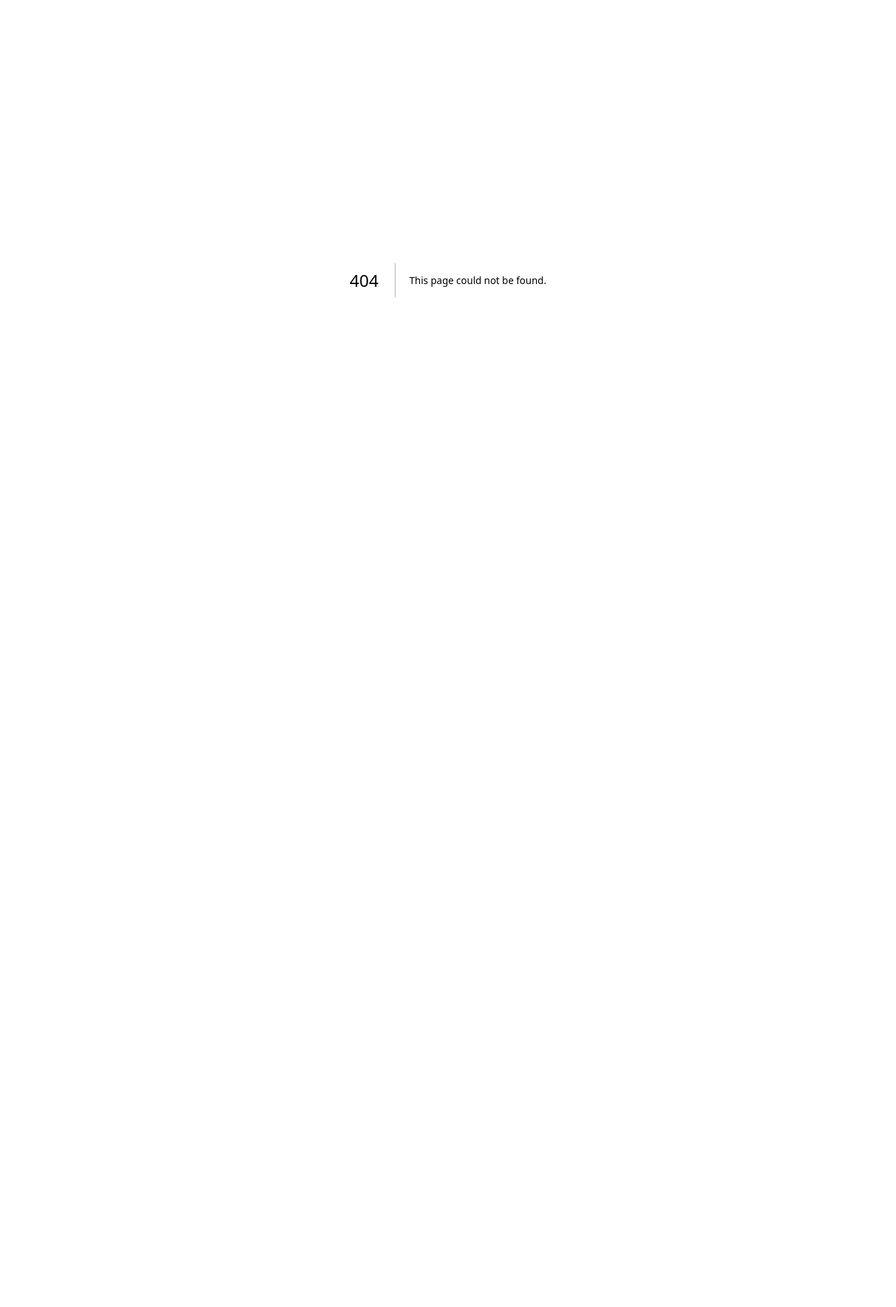
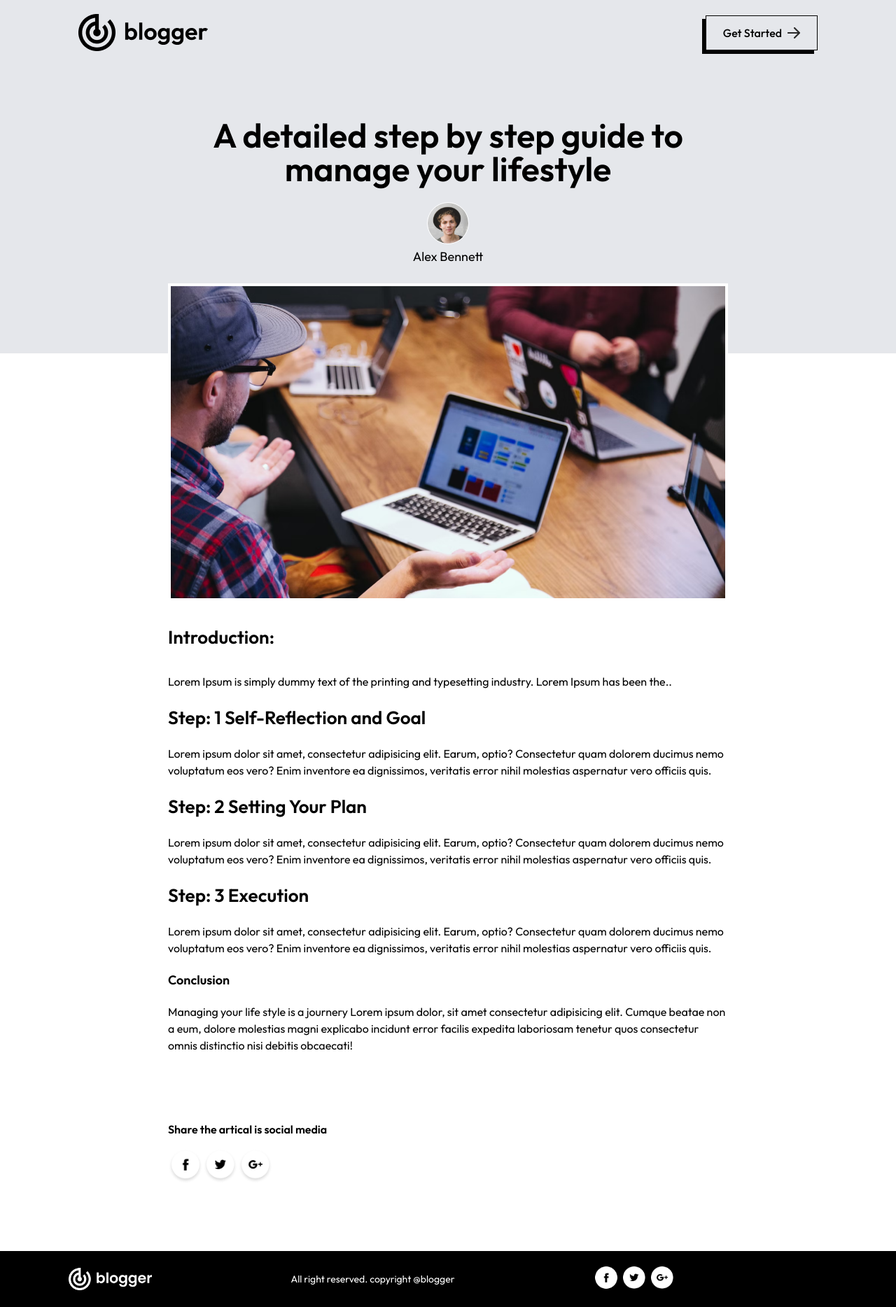
Before and after one commit to abhaykrgupta/Blog--App, a Next.js app: page /blogs/1 in a window 1280 px wide. Before the commit this address had no page. Shown: the whole page at 70% size. Before the commit the page ends 800 px from the top, so only its background shows below. Built offline with nearby package versions, Linux system fonts and the light colour scheme.

Commit message:
frontend completed

```diff
--- /dev/null
+++ b/app/blogs/[id]/page.jsx
@@ -0,0 +1,122 @@
+"use client";
+
+import { assets, blog_data } from "@/Assets/assets";
+import Footer from "@/components/Footer";
+import Image from "next/image";
+import Link from "next/link";
+import React, { useState, useEffect } from "react";
+
+const Page = ({ params }) => {
+  const [data, setData] = useState(null);
+
+  const fetchBlogData = () => {
+    for (let i = 0; i < blog_data.length; i++) {
+      if (Number(params.id) === blog_data[i].id) {
+        setData(blog_data[i]);
+        console.log(blog_data[i]);
+        break;
+      }
+    }
+  };
+
+  useEffect(() => {
+    fetchBlogData();
+  }, []);
+
+  return data ? (
+    <>
+<div className="bg-gray-200 py-5 px-4 md:px-12 lg:px-28">
+        <div className="flex justify-between items-center">
+          <Link href="/">
+          <Image
+            src={assets.logo}
+            width={180}
+            alt=""
+            className="w-[130px] sm:w-auto"
+          />
+          </Link>
+          <button className="flex items-center gap-2 font-medium py-1 px-3 sm:py-3 sm:px-6 border border-solid border-black shadow-[-5px_5px_0px_#000000] hover:bg-black hover:text-white transition-all duration-300">
+            Get Started <Image src={assets.arrow} alt="" />{" "}
+          </button>
+        </div>
+
+        {/* Centering the blog post title and author */}
+        <div className="text-center my-24 max-w-[700px] mx-auto">
+          <h1 className="text-2xl sm:text-5xl font-semibold mx-auto">
+            {data.title}
+          </h1>
+          <Image
+            className="mx-auto mt-6 border border-white rounded-full"
+            src={data.author_img}
+            width={60}
+            height={60}
+            alt=""
+          />
+          <p className="mt-1 pb-2 text-lg">
+            {data.author}
+          </p>
+        </div>
+      </div>
+
+      <div className="mx-5 max-w-[800px] md:mx-auto mt-[-100px] mb-10">
+        <Image
+          className="border-4 border-white mx-auto"
+          src={data.image}
+          width={1200}
+          height={60}
+          alt=""
+        />
+        <h1 className="my-8 text-[26px] font-semibold ">Introduction:</h1>
+        <p className="text-left">{data.description}</p>
+
+        <h3 className="my-5 text-[26px] font-semibold ">
+          Step: 1 Self-Reflection and Goal
+        </h3>
+        <p className="my-3 text-left">
+          Lorem ipsum dolor sit amet, consectetur adipisicing elit. Earum,
+          optio? Consectetur quam dolorem ducimus nemo voluptatum eos vero? Enim
+          inventore ea dignissimos, veritatis error nihil molestias aspernatur
+          vero officiis quis.
+        </p>
+
+        <h3 className="my-5 text-[26px] font-semibold ">
+          Step: 2 Setting Your Plan
+        </h3>
+        <p className="my-3 text-left">
+          Lorem ipsum dolor sit amet, consectetur adipisicing elit. Earum,
+          optio? Consectetur quam dolorem ducimus nemo voluptatum eos vero? Enim
+          inventore ea dignissimos, veritatis error nihil molestias aspernatur
+          vero officiis quis.
+        </p>
+
+        <h3 className="my-5 text-[26px] font-semibold ">Step: 3 Execution</h3>
+        <p className="my-3 text-left">
+          Lorem ipsum dolor sit amet, consectetur adipisicing elit. Earum,
+          optio? Consectetur quam dolorem ducimus nemo voluptatum eos vero? Enim
+          inventore ea dignissimos, veritatis error nihil molestias aspernatur
+          vero officiis quis.
+        </p>
+        <h3 className="my-5 text-[18px] font-semibold">Conclusion</h3>
+        <p className="my-3">
+          Managing your life style is a journery Lorem ipsum dolor, sit amet
+          consectetur adipisicing elit. Cumque beatae non a eum, dolore
+          molestias magni explicabo incidunt error facilis expedita laboriosam
+          tenetur quos consectetur omnis distinctio nisi debitis obcaecati!
+        </p>
+        <div className="my-24">
+          <p className='text-black font-semibold my-4'>Share the artical is social media</p>
+         <div className="flex">
+         <Image src={assets.facebook_icon} width={50} alt=""/>
+         <Image src={assets. twitter_icon} width={50} alt=""/>
+         <Image src={assets. googleplus_icon} width={50} alt=""/>
+         </div>
+        </div>
+      </div>
+      <Footer/>
+    </>
+  ) : (
+    <></>
+  );
+};
+
+export default Page;
--- a/components/BlogList.jsx
+++ b/components/BlogList.jsx
@@ -14,7 +14,7 @@ const BlogList = () => {
       </div>
       <div className='flex flex-wrap justify-around gap-1 gap-y-10 mb-10 xl:mx-24'>
           {blog_data.filter((item)=> menu==='All'?true:item.category===menu).map((item,index)=>{
-            return <Blogitem key={index} image={item.image} title={item.title} description={item.description} category={item.category}/>
+            return <Blogitem key={index} id={item.id} image={item.image} title={item.title} description={item.description} category={item.category}/>
           })}
       </div>
     </div>
--- a/components/Blogitem.jsx
+++ b/components/Blogitem.jsx
@@ -1,21 +1,35 @@
-import { assets, blog_data } from '@/Assets/assets'
-import Image from 'next/image'
-import React from 'react'
+import { assets, blog_data } from "@/Assets/assets";
+import Image from "next/image";
+import React from "react";
+import Link from "next/link";
+const Blogitem = ({ title, description, category, image, id }) => {
+  return (
+    <div className="max-w-[330px] sm:max-w-[300px] bg-white border border-black hover:shadow-[-5px_5px_0px_#000000]">
+      <Link href={`/blogs/${id}`}>
+        <Image
+          src={image}
+          alt=""
+          width={400}
+          height={400}
+          className="border border-black "
+        />
+      </Link>
+      <p className="ml-5 mt-5 px-1 inline-block bg-black text-white text-sm">
+        {category}
+      </p>
+      <div className="p-5 ">
+        <h5 className="mb-2 text-lg font-medium tracking-tight text-gray-900">
+          {title}
+        </h5>
+        <p className="mb-3 text-sm tracking-tight text-gray-700">
+          {description}
+        </p>
+        <Link href={`/blogs/${id}`} className="inline-flex items-center py-2 font-semibold text-center">
+          Read more <Image src={assets.arrow} className="ml-2" width={12} />
+        </Link>
+      </div>
+    </div>
+  );
+};
 
-const Blogitem = ({title, description, category, image}) => {
-    return (
-        <div className='max-w-[330px] sm:max-w-[300px] bg-white border border-black hover:shadow-[-5px_5px_0px_#000000]' >
-            <Image src={image} alt='' width={400} height={400} className='border border-black ' />
-            <p className='ml-5 mt-5 px-1 inline-block bg-black text-white text-sm'>{category}</p>
-            <div className='p-5 '>
-                <h5 className='mb-2 text-lg font-medium tracking-tight text-gray-900'>{title}</h5>
-                <p className='mb-3 text-sm tracking-tight text-gray-700'>{description}</p>
-                <div className='inline-flex items-center py-2 font-semibold text-center'>
-                    Read more <Image src={assets.arrow}className='ml-2' width={12} />
-                </div>
-            </div>
-        </div>
-    )
-}
-
-export default Blogitem
+export default Blogitem;
```
